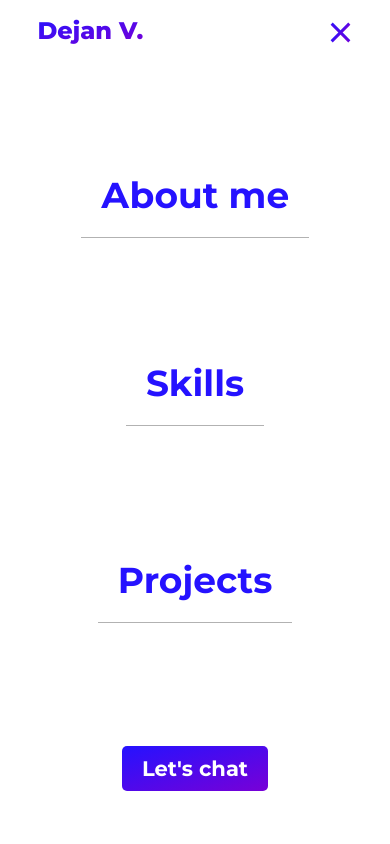
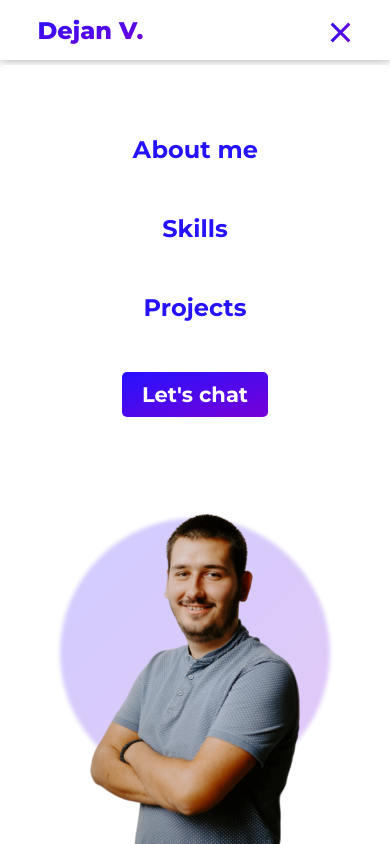
Before and after one commit to Vuja98/Portfolio, a plain HTML site: page index.html in a window 390 px wide. Both pictures are taken after a click on the element 340 px from the left and 30 px from the top of the page. Shown: the top 844 px of the page. Drawn offline with Linux system fonts and the light colour scheme; no server answers.

Commit message:
Adjusted the Navbar

```diff
--- a/styles/nav.css
+++ b/styles/nav.css
@@ -227,35 +227,29 @@ body {
   }
   .nav__items {
     position: fixed;
-    height: 100vh;
+    height: 50vh;
     display: flex;
     justify-content: space-evenly;
     align-items: center;
     right: -100%;
-    top: 6rem;
+    top: 6.5rem;
     gap: 0;
-    font-size: 2rem;
-    padding: 0;
+
     flex-direction: column;
-    background-color: #fff;
+    background-color: rgba(255, 255, 255);
     width: 100%;
     text-align: center;
     transition: transform 0.5s ease-in-out;
+    border-radius: 5px;
   }
-  .nav__item {
-    padding-bottom: 2rem;
-    border-bottom: 1px solid rgba(0, 0, 0, 0.3);
-  }
-  .nav__item:not(:first-of-type) {
-    margin: 1rem;
-  }
+
   .nav__item-link:visited,
   .nav__item-link:link,
   .nav__item {
-    font-size: 3.6rem;
+    font-size: 2.4rem;
   }
   .nav__items.active {
     transform: translateX(-100%);
-    top: 6rem;
+    top: 6.5rem;
   }
 }
```
